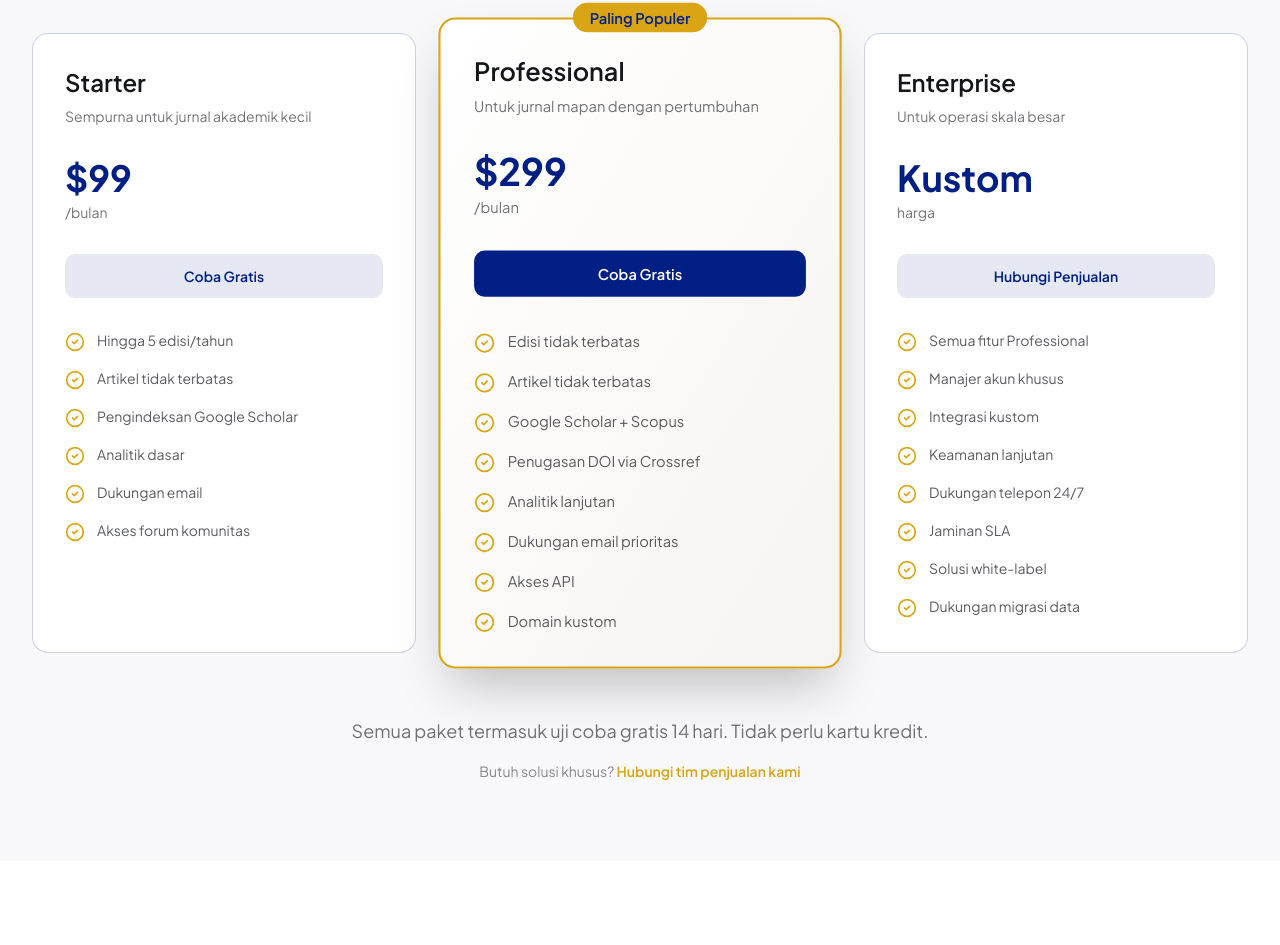
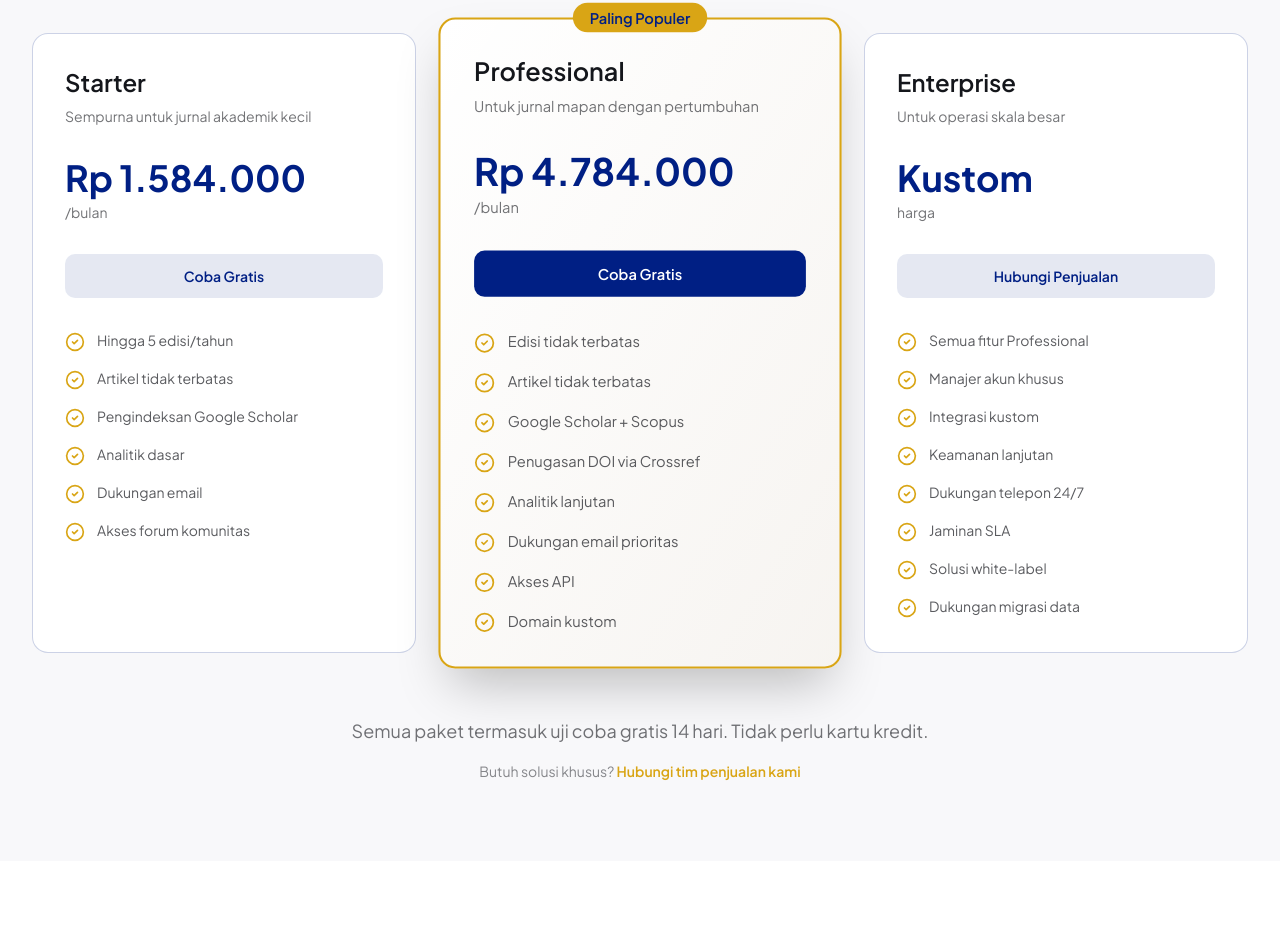
Before and after one commit to omwebmastergmail/landing-page-for-iamjos, a Next.js app: page / in a window 1280 px wide. Shown: the part 3610-4555 px from the top of the page. Built offline with nearby package versions, Linux system fonts and the light colour scheme; a web font is replaced by a local one.

Commit message:
feat: convert pricing to Indonesian Rupiah
Update prices to IDR using conversion rate of 1 USD = 16,000 IDR

```diff
--- a/components/pricing.tsx
+++ b/components/pricing.tsx
@@ -6,7 +6,7 @@ import { Button } from '@/components/ui/button'
 const plans = [
   {
     name: 'Starter',
-    price: '$99',
+    price: 'Rp 1.584.000',
     period: '/bulan',
     description: 'Sempurna untuk jurnal akademik kecil',
     features: [
@@ -22,7 +22,7 @@ const plans = [
   },
   {
     name: 'Professional',
-    price: '$299',
+    price: 'Rp 4.784.000',
     period: '/bulan',
     description: 'Untuk jurnal mapan dengan pertumbuhan',
     features: [
```
